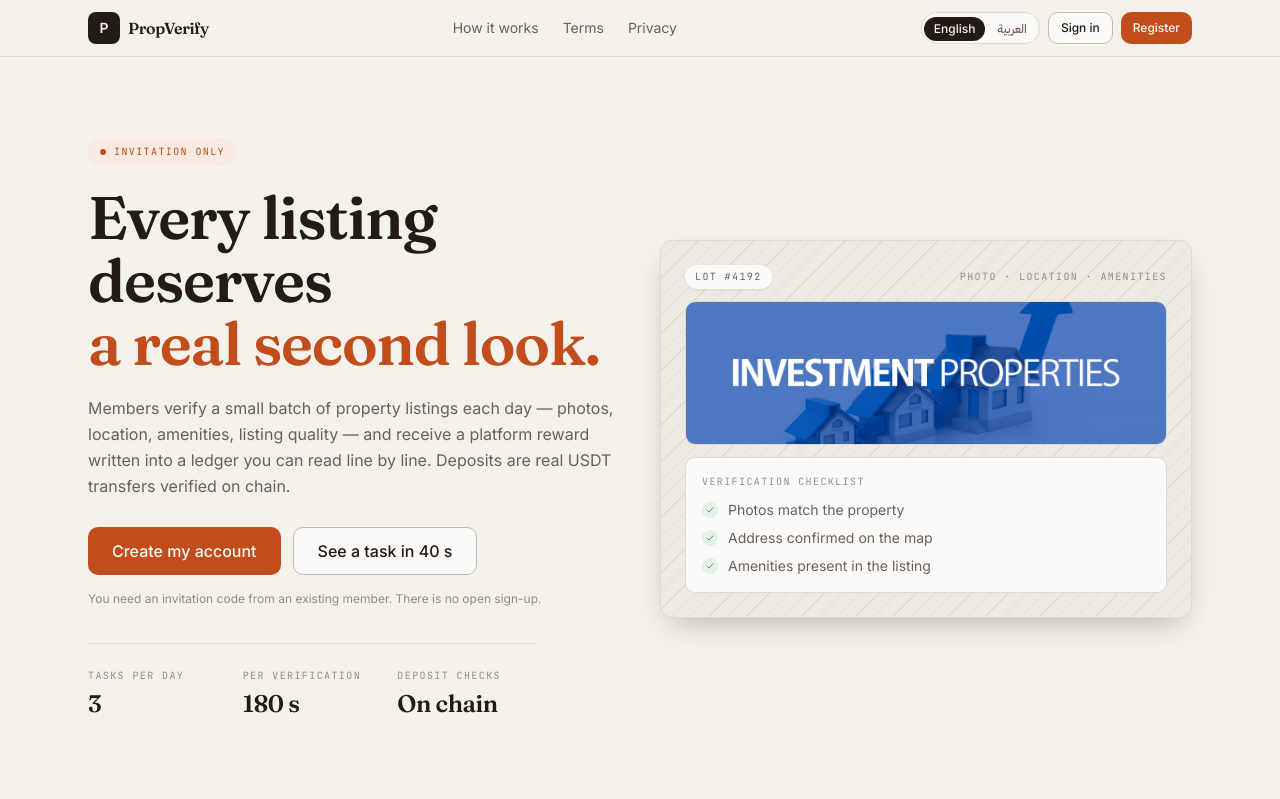
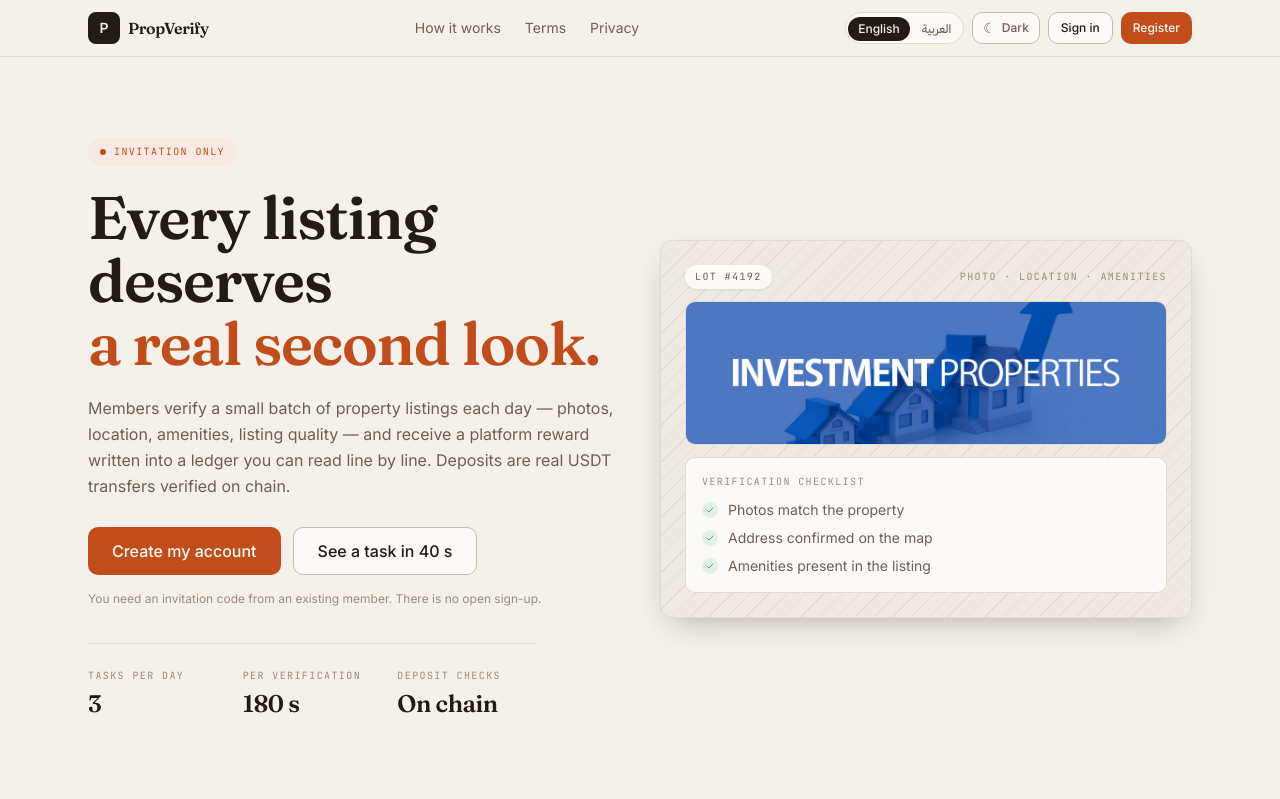
Before and after one commit to yessinedha/airbflow, a Next.js app: page / in a window 1280 px wide. Shown: the top 799 px of the page. Built offline with nearby package versions, Linux system fonts and the light colour scheme; no server answers.

Commit message:
add theme toggle and highlight deposit cancellation

```diff
--- a/src/app/(auth)/layout.tsx
+++ b/src/app/(auth)/layout.tsx
@@ -1,6 +1,7 @@
 import Link from 'next/link'
 import { getT } from '@/lib/i18n/server'
 import { LocaleSwitcher } from '@/components/locale-switcher'
+import { ThemeToggle } from '@/components/theme-toggle'
 
 export default async function AuthLayout({ children }: { children: React.ReactNode }) {
   const t = await getT()
@@ -17,6 +18,7 @@ export default async function AuthLayout({ children }: { children: React.ReactNo
           </Link>
           <div className="flex items-center gap-3">
             <LocaleSwitcher />
+            <ThemeToggle />
             <Link href="/faq" className="text-sm text-ink-muted hover:text-ink">
               {t.publicSite.howItWorks}
             </Link>
--- a/src/app/(public)/layout.tsx
+++ b/src/app/(public)/layout.tsx
@@ -2,6 +2,7 @@ import Link from 'next/link'
 import { ButtonLink } from '@/components/ui'
 import { getT } from '@/lib/i18n/server'
 import { LocaleSwitcher } from '@/components/locale-switcher'
+import { ThemeToggle } from '@/components/theme-toggle'
 
 export default async function PublicLayout({ children }: { children: React.ReactNode }) {
   const t = await getT()
@@ -31,6 +32,7 @@ export default async function PublicLayout({ children }: { children: React.React
 
           <div className="flex items-center gap-2">
             <LocaleSwitcher />
+            <ThemeToggle />
             <ButtonLink href="/login" variant="secondary" size="sm">
               {t.publicSite.signIn}
             </ButtonLink>
--- a/src/components/app-nav.tsx
+++ b/src/components/app-nav.tsx
@@ -23,6 +23,7 @@ import {
 import { logoutAction } from '@/lib/auth/actions'
 import { useT } from '@/lib/i18n/client'
 import { LocaleSwitcher } from '@/components/locale-switcher'
+import { ThemeToggle } from '@/components/theme-toggle'
 
 export interface NavUser {
   username: string
@@ -163,7 +164,10 @@ export function AppSidebar({ user }: { user: NavUser }) {
       <div className="mt-auto space-y-3 pt-4">
         <VipTile vip={user.vip} />
 
-        <LocaleSwitcher className="w-full justify-center" />
+        <div className="flex items-center gap-2">
+          <LocaleSwitcher className="min-w-0 flex-1 justify-center" />
+          <ThemeToggle />
+        </div>
 
         <div className="border-t border-border pt-3">
           <div className="px-3 pb-2">
@@ -192,6 +196,7 @@ export function AppSidebar({ user }: { user: NavUser }) {
           <Wordmark compact />
         </Link>
         <div className="flex items-center gap-1">
+          <ThemeToggle />
           <Link
             href="/notifications"
             aria-label={t.nav.notificationsAria(user.unreadCount)}
--- a/src/components/deposit-forms.tsx
+++ b/src/components/deposit-forms.tsx
@@ -237,7 +237,7 @@ export function CancelDepositButton({ depositId }: { depositId: string }) {
   return (
     <form action={action} className="flex items-center gap-2">
       <input type="hidden" name="depositId" value={depositId} />
-      <Button type="submit" variant="ghost" size="sm" disabled={pending}>
+      <Button type="submit" variant="danger" size="sm" disabled={pending}>
         {pending ? t.deposit.form.cancelling : t.deposit.form.cancelVerification}
       </Button>
       {state && !state.ok ? <p className="text-xs text-negative">{state.error}</p> : null}
--- /dev/null
+++ b/src/components/theme-toggle.tsx
@@ -0,0 +1,52 @@
+'use client'
+
+import { useEffect, useSyncExternalStore } from 'react'
+
+type Theme = 'light' | 'dark'
+
+const listeners = new Set<() => void>()
+
+function subscribe(listener: () => void) {
+  listeners.add(listener)
+  return () => listeners.delete(listener)
+}
+
+function getTheme(): Theme {
+  if (typeof document === 'undefined') return 'light'
+  return document.documentElement.dataset.theme === 'dark' ? 'dark' : 'light'
+}
+
+function getServerTheme(): Theme {
+  return 'light'
+}
+
+export function ThemeToggle() {
+  const theme = useSyncExternalStore(subscribe, getTheme, getServerTheme)
+
+  useEffect(() => {
+    const saved = window.localStorage.getItem('theme') as Theme | null
+    const initial = saved ?? (window.matchMedia('(prefers-color-scheme: dark)').matches ? 'dark' : 'light')
+    document.documentElement.dataset.theme = initial
+    listeners.forEach((listener) => listener())
+  }, [])
+
+  function toggleTheme() {
+    const next: Theme = theme === 'dark' ? 'light' : 'dark'
+    document.documentElement.dataset.theme = next
+    window.localStorage.setItem('theme', next)
+    listeners.forEach((listener) => listener())
+  }
+
+  return (
+    <button
+      type="button"
+      onClick={toggleTheme}
+      aria-label={theme === 'dark' ? 'Switch to light mode' : 'Switch to dark mode'}
+      title={theme === 'dark' ? 'Light mode' : 'Dark mode'}
+      className="inline-flex h-8 items-center gap-1.5 rounded-control border border-border-strong bg-surface px-2.5 text-xs font-medium text-ink-muted transition-colors hover:bg-surface-2 hover:text-ink"
+    >
+      <span aria-hidden className="text-sm leading-none">{theme === 'dark' ? '☀' : '☾'}</span>
+      <span className="hidden sm:inline">{theme === 'dark' ? 'Light' : 'Dark'}</span>
+    </button>
+  )
+}
```
